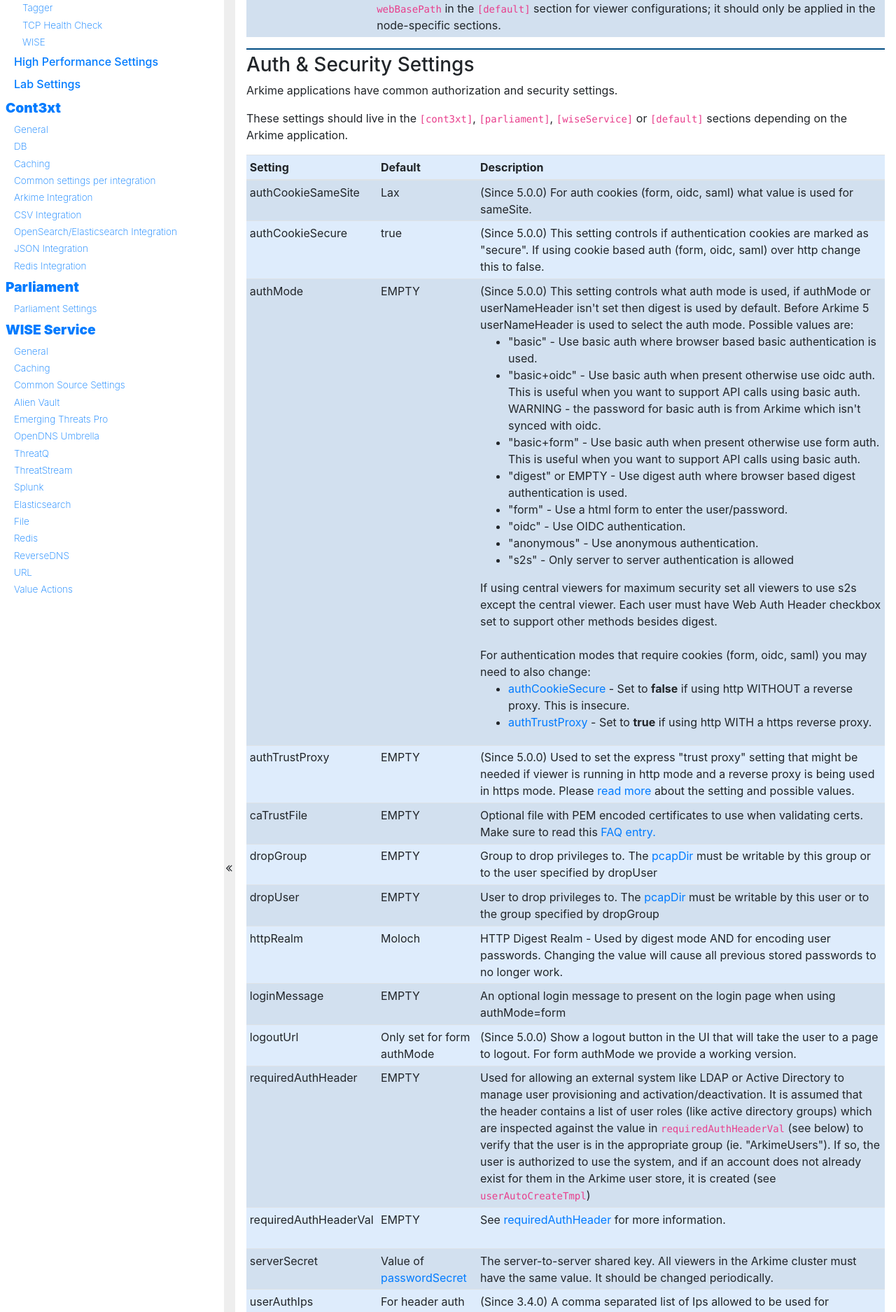
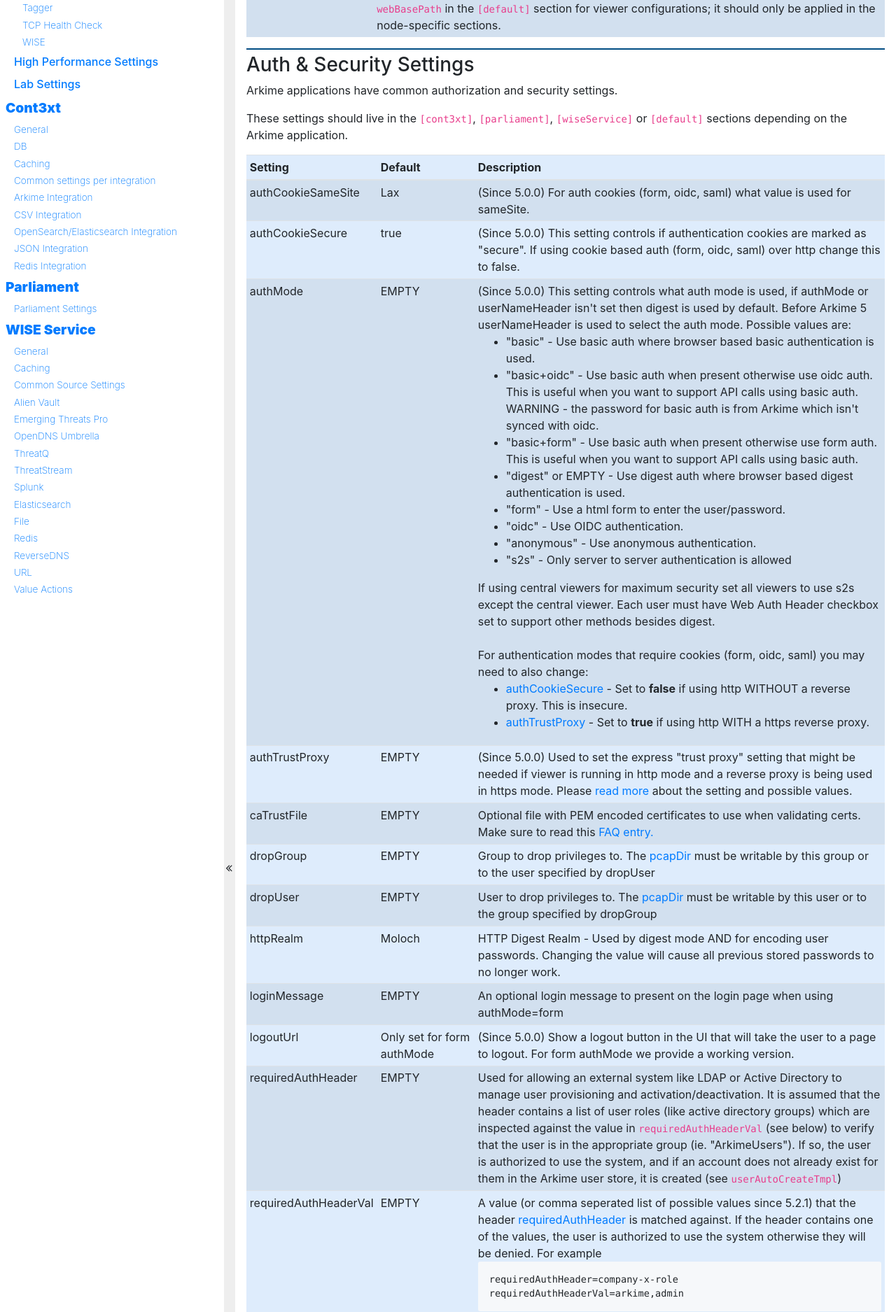
Before and after one commit to arkime/arkimeweb, a Jekyll site: the page built from settings.html, in a window 1280 px wide. Shown: the part 1296-3171 px from the top of the page at 70% size. Built offline with Jekyll 4.4.1, drawn with Linux system fonts in a browser that asks for light colours; some of the changed text lies outside the part shown.

Commit message:
update requiredAuthHeaderVal

```diff
--- a/_data/shared/security.yml
+++ b/_data/shared/security.yml
@@ -90,7 +90,15 @@
   - key: requiredAuthHeaderVal
     value: EMPTY
     text: |
-      See <a href="#requiredAuthHeader">requiredAuthHeader</a> for more information.
+      A value (or comma seperated list of possible values since 5.2.1) that the header <a href="#requiredAuthHeader">requiredAuthHeader</a> is matched against.
+      If the header contains one of the values, the user is authorized to use the system otherwise they will be denied.
+
+      For example
+      <pre>requiredAuthHeader=company-x-role
+      requiredAuthHeaderVal=arkime,admin
+      </pre>
+      a user with a header of <code>company-x-role: foo,arkime,office</code> or <code>company-x-role: foo,admin,bar</code> would
+      be authorized, while a user with a header of <code>company-x-role: foo,office</code> would not be authorized.
 
   - key: userAutoCreateTmpl
     value: EMPTY
```
